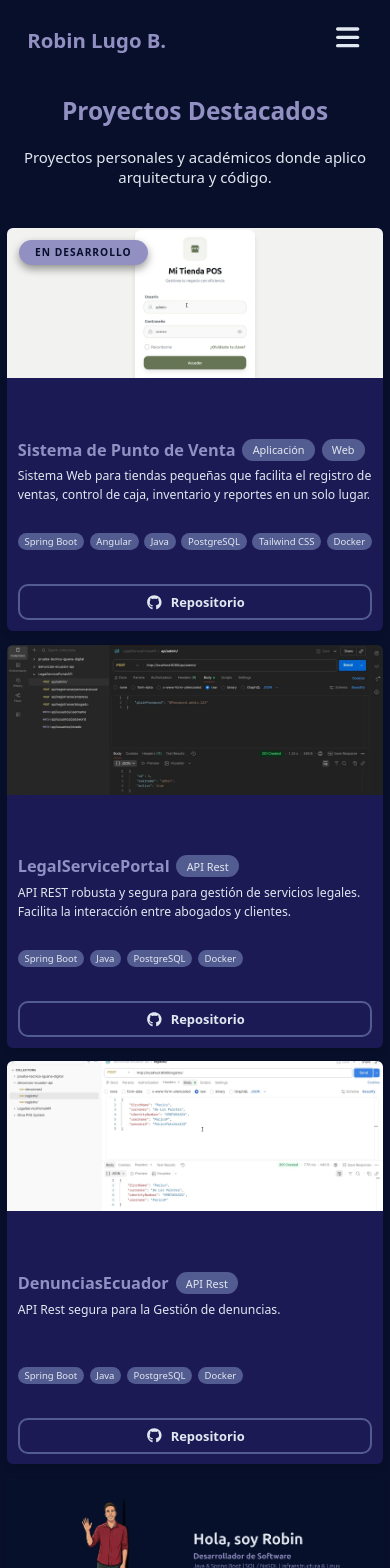
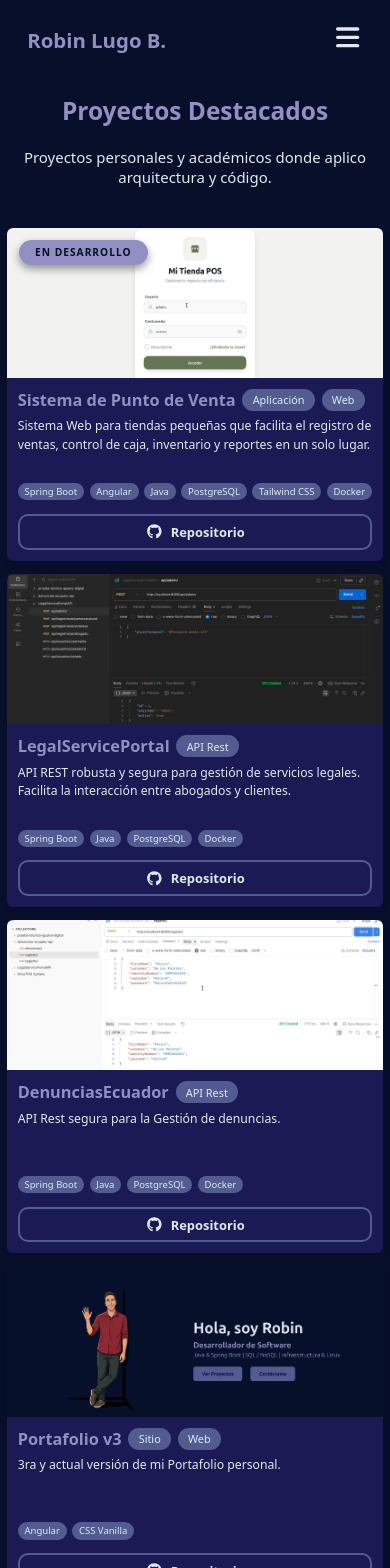
Before and after one commit to RobinLB99/robinlugoboero, an Angular app: page /projects in a window 390 px wide. Shown: the top 1568 px of the page. Built offline with nearby package versions, Linux system fonts and the light colour scheme.

Commit message:
style(projects): corregir espaciado muerto en tarjetas de proyectos para móviles

```diff
--- a/src/app/pages/projects/projects.css
+++ b/src/app/pages/projects/projects.css
@@ -262,7 +262,7 @@
     border-radius: 6px;
   }
 
-  .card-image {
+  .card-image-container {
     height: 150px;
   }
 
@@ -272,16 +272,21 @@
 
   .card-title {
     font-size: 1.2rem;
+    margin: 0; /* Eliminamos margen por defecto del h2 */
   }
 
   .card-description {
     font-size: 0.9rem;
     margin-bottom: 0.8rem;
+    min-height: 4.5em; /* 3 líneas de 1.5 line-height con la fuente de 0.9rem */
+  }
+
+  .card-footer {
+    gap: 1rem;
   }
 
   .card-tags {
     gap: 0.4rem;
-    margin-bottom: 1rem;
   }
 
   .tag {
```
